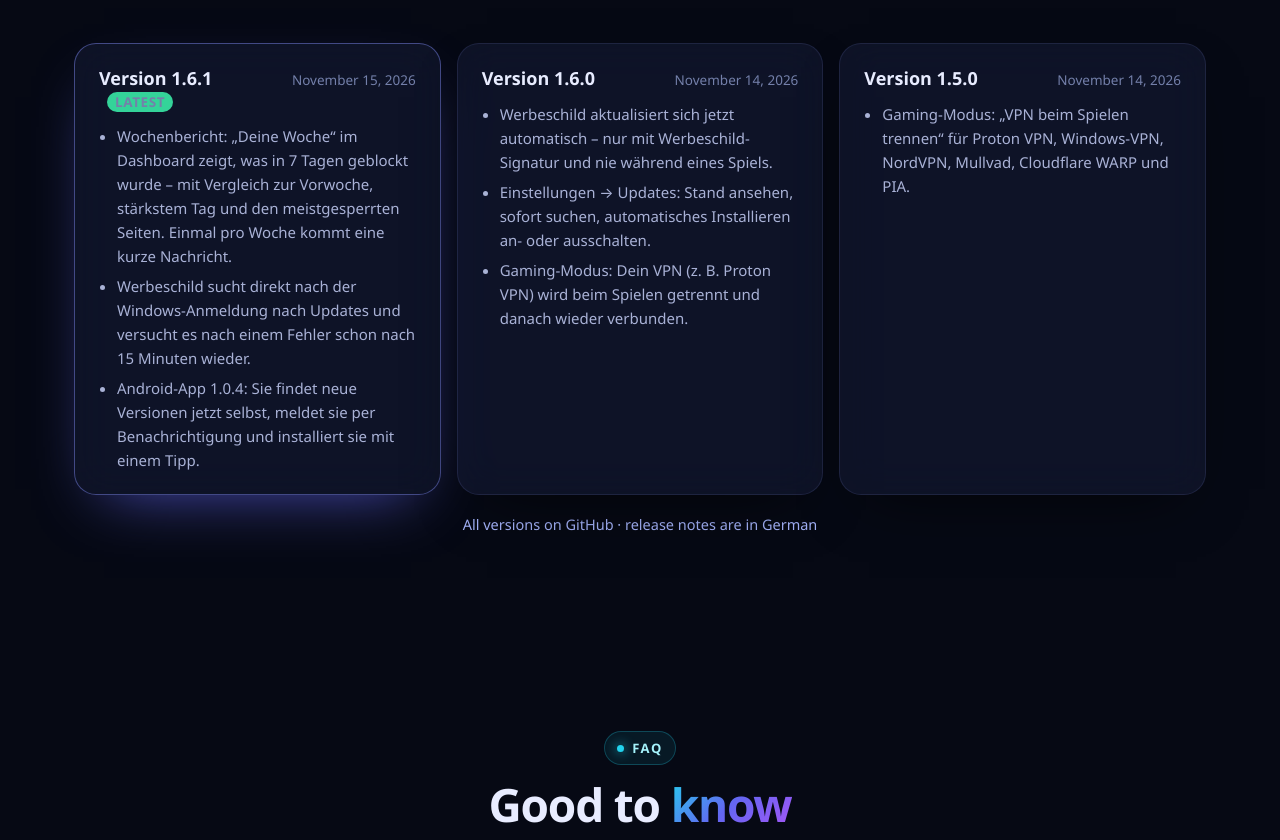
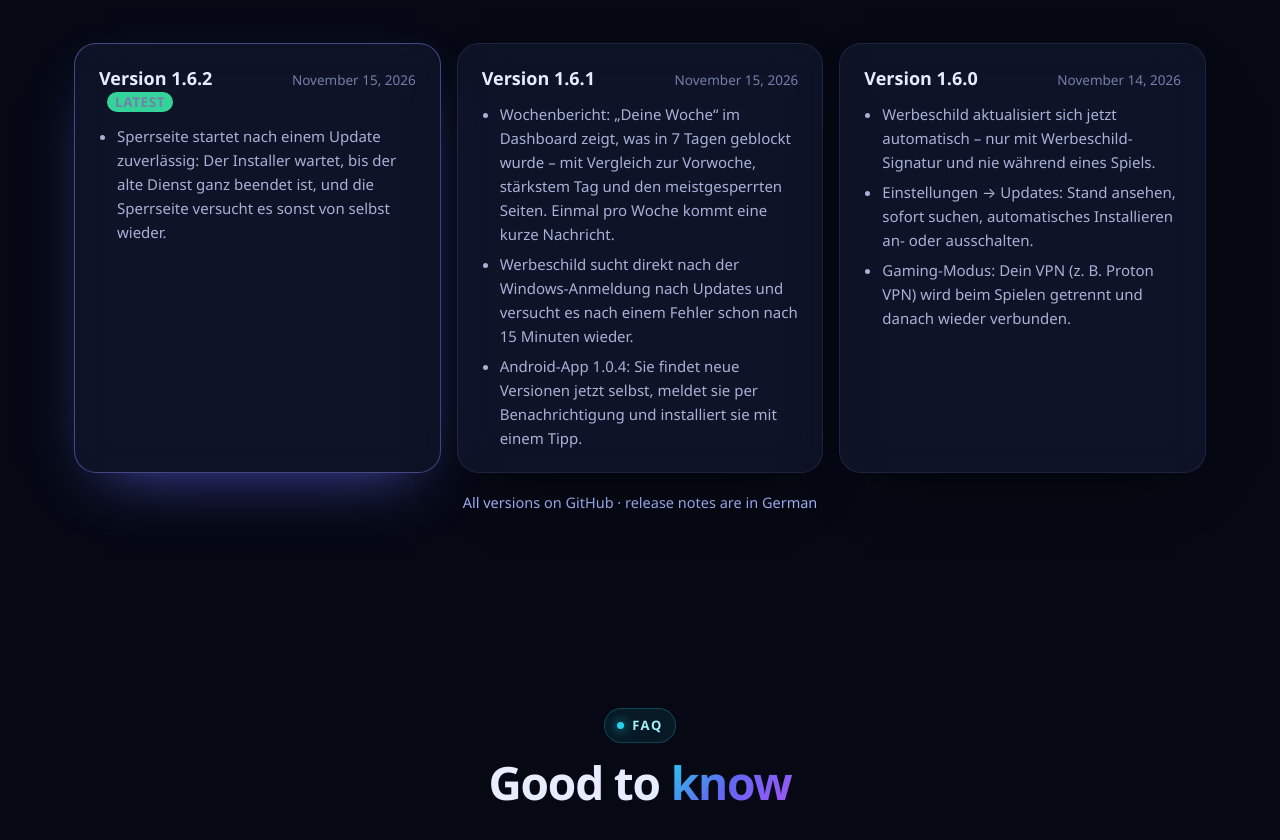
Before and after one commit to MHP3878/werbeschild, a plain HTML site: page docs/en/index.html in a window 1280 px wide. Shown: the part 3902-4742 px from the top of the page. Drawn offline with Linux system fonts and the light colour scheme.

Commit message:
Webseite aktualisiert

```diff
--- a/docs/en/index.html
+++ b/docs/en/index.html
@@ -246,9 +246,9 @@
         </div>
         <!-- neuigkeiten:start -->
         <div class="news">
-          <article class="card news-item reveal"><div class="news-head"><b>Version 1.6.1<span class="news-new">LATEST</span></b><span>November 15, 2026</span></div><ul><li>Wochenbericht: „Deine Woche“ im Dashboard zeigt, was in 7 Tagen geblockt wurde – mit Vergleich zur Vorwoche, st&#228;rkstem Tag und den meistgesperrten Seiten. Einmal pro Woche kommt eine kurze Nachricht.</li><li>Werbeschild sucht direkt nach der Windows-Anmeldung nach Updates und versucht es nach einem Fehler schon nach 15 Minuten wieder.</li><li>Android-App 1.0.4: Sie findet neue Versionen jetzt selbst, meldet sie per Benachrichtigung und installiert sie mit einem Tipp.</li></ul></article>
+          <article class="card news-item reveal"><div class="news-head"><b>Version 1.6.2<span class="news-new">LATEST</span></b><span>November 15, 2026</span></div><ul><li>Sperrseite startet nach einem Update zuverl&#228;ssig: Der Installer wartet, bis der alte Dienst ganz beendet ist, und die Sperrseite versucht es sonst von selbst wieder.</li></ul></article>
+          <article class="card news-item reveal"><div class="news-head"><b>Version 1.6.1</b><span>November 15, 2026</span></div><ul><li>Wochenbericht: „Deine Woche“ im Dashboard zeigt, was in 7 Tagen geblockt wurde – mit Vergleich zur Vorwoche, st&#228;rkstem Tag und den meistgesperrten Seiten. Einmal pro Woche kommt eine kurze Nachricht.</li><li>Werbeschild sucht direkt nach der Windows-Anmeldung nach Updates und versucht es nach einem Fehler schon nach 15 Minuten wieder.</li><li>Android-App 1.0.4: Sie findet neue Versionen jetzt selbst, meldet sie per Benachrichtigung und installiert sie mit einem Tipp.</li></ul></article>
           <article class="card news-item reveal"><div class="news-head"><b>Version 1.6.0</b><span>November 14, 2026</span></div><ul><li>Werbeschild aktualisiert sich jetzt automatisch – nur mit Werbeschild-Signatur und nie w&#228;hrend eines Spiels.</li><li>Einstellungen → Updates: Stand ansehen, sofort suchen, automatisches Installieren an- oder ausschalten.</li><li>Gaming-Modus: Dein VPN (z. B. Proton VPN) wird beim Spielen getrennt und danach wieder verbunden.</li></ul></article>
-          <article class="card news-item reveal"><div class="news-head"><b>Version 1.5.0</b><span>November 14, 2026</span></div><ul><li>Gaming-Modus: „VPN beim Spielen trennen“ f&#252;r Proton VPN, Windows-VPN, NordVPN, Mullvad, Cloudflare WARP und PIA.</li></ul></article>
         </div>
         <p class="news-more"><a href="https://github.com/MHP3878/werbeschild/releases">All versions on GitHub · release notes are in German</a></p>
         <!-- neuigkeiten:end -->
```
Also changed, not shown: docs/index.html (+2 -2 lines).
